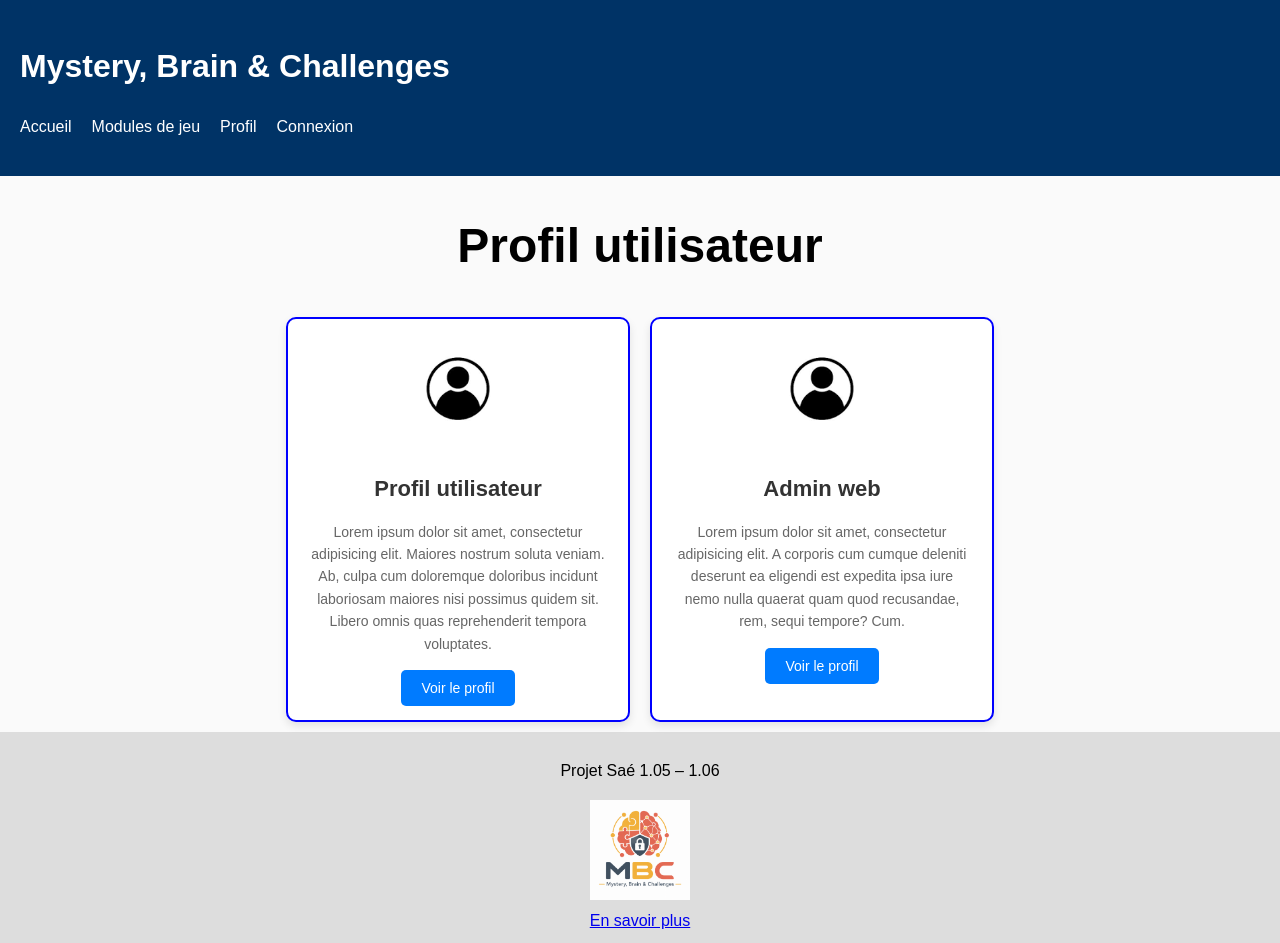
After one commit to Kyln78/SAE_2026_2027, a PHP site: page /profil.html in a window 1280 px wide. The commit adds this page. Run offline with PHP 8.4, Linux system fonts and the light colour scheme.

Commit message:
ajout des profil, footer ...

```diff
--- a/CSS/style.css
+++ b/CSS/style.css
@@ -50,13 +50,12 @@ footer {
     background: #ddd;
 }
 
-
-.logo img{
-    max-width: 50px;
-    max-height: 50px;
-    width: 50px;
-    height: 50px;
-    margin-top: 10px;
+.logo img {
+    max-width: 150px;
+    max-height: 100px;
+    width: auto;
+    height: auto;
+    text-align: left;
 }
 .cards {
     max-width: 700px;
@@ -95,3 +94,73 @@ footer {
     color: white;
     padding: 0.5rem;
 }
+.card button {
+    background: lightblue;
+    color: grey;
+    border: 1px solid lightblue;
+    cursor: pointer;
+    border-radius: 5px;
+    transition: all 0.3s ease;
+}
+.card button:hover {
+    background: #007bb6;
+    color: white;
+    border-color: #007bb6;
+}
+
+.profiles-container {
+    display: flex;
+    justify-content: center;
+    gap: 20px;
+    flex-wrap: wrap;
+}
+
+.profile-card {
+    background-color: #ffffff;
+    border-radius: 10px;
+    box-shadow: 0 4px 8px rgba(0, 0, 0, 0.1);
+    width: 300px;
+    padding: 20px;
+    text-align: center;
+    border: 2px solid blue;
+    margin-bottom: 10px;
+}
+
+.profile-img {
+    width: 100px;
+    height: 100px;
+    border-radius: 50%;
+    object-fit: cover;
+    margin-bottom: 15px;
+}
+
+.profile-name {
+    font-size: 22px;
+    font-weight: bold;
+    color: #333333;
+    margin: 10px 0 5px;
+}
+
+.profile-bio {
+    font-size: 14px;
+    color: #666666;
+    margin-bottom: 20px;
+}
+
+.profile-btn {
+    background-color: #007bff;
+    color: white;
+    padding: 10px 20px;
+    border: none;
+    border-radius: 5px;
+    cursor: pointer;
+    text-decoration: none;
+    font-size: 14px;
+}
+
+.profile-btn:hover {
+    background-color: blue;
+}
+.center{
+    text-align: center;
+}
--- /dev/null
+++ b/profil.html
@@ -0,0 +1,52 @@
+<!DOCTYPE html>
+<html lang="fr">
+<head>
+    <meta charset="UTF-8">
+    <title>MBC – Accueil</title>
+    <link rel="stylesheet" href="CSS/style.css">
+</head>
+<body>
+
+<header>
+    <h1>Mystery, Brain & Challenges</h1>
+    <nav>
+        <ul class="menu">
+            <li><a href="index.html">Accueil</a></li>
+            <li><a href="module.html">Modules de jeu</a></li>
+            <li><a href="profil.html">Profil</a></li>
+            <li><a href="connexion.html">Connexion</a></li>
+        </ul>
+    </nav>
+</header>
+
+
+<h1 style ="font-size: 48px; text-align: center;">Profil utilisateur</h1>
+
+<div class="profiles-container">
+
+    <div class="profile-card">
+        <img src="images/profil.png" class="profile-img">
+        <h2 class="profile-name">Profil utilisateur</h2>
+        <p class="profile-bio">Lorem ipsum dolor sit amet, consectetur adipisicing elit. Maiores nostrum soluta veniam. Ab, culpa cum doloremque doloribus incidunt laboriosam maiores nisi possimus quidem sit. Libero omnis quas reprehenderit tempora voluptates.</p>
+        <a href="#" class="profile-btn">Voir le profil</a>
+    </div>
+
+    <div class="profile-card">
+        <img src="images/profil.png" class="profile-img">
+        <h2 class="profile-name">Admin web</h2>
+        <p class="profile-bio">Lorem ipsum dolor sit amet, consectetur adipisicing elit. A corporis cum cumque deleniti deserunt ea eligendi est expedita ipsa iure nemo nulla quaerat quam quod recusandae, rem, sequi tempore? Cum.</p>
+        <a href="#" class="profile-btn">Voir le profil</a>
+    </div>
+
+</div>
+</body>
+<footer>
+    <p>Projet Saé 1.05 – 1.06</p>
+    <div class ="logo">
+        <img src="images/logo_mbc.png" alt="placeholder">
+    </div>
+    <div class="center">
+        <a href="propositions.html">En savoir plus</a>
+    </div>
+</footer>
+</html>
```
Also changed, not shown: connexion.html (+4 -3 lines), index.html (+5 -3 lines), module.html (+7 -5 lines), propositions.html (added, +30 -0 lines), images/profil.png (added).
